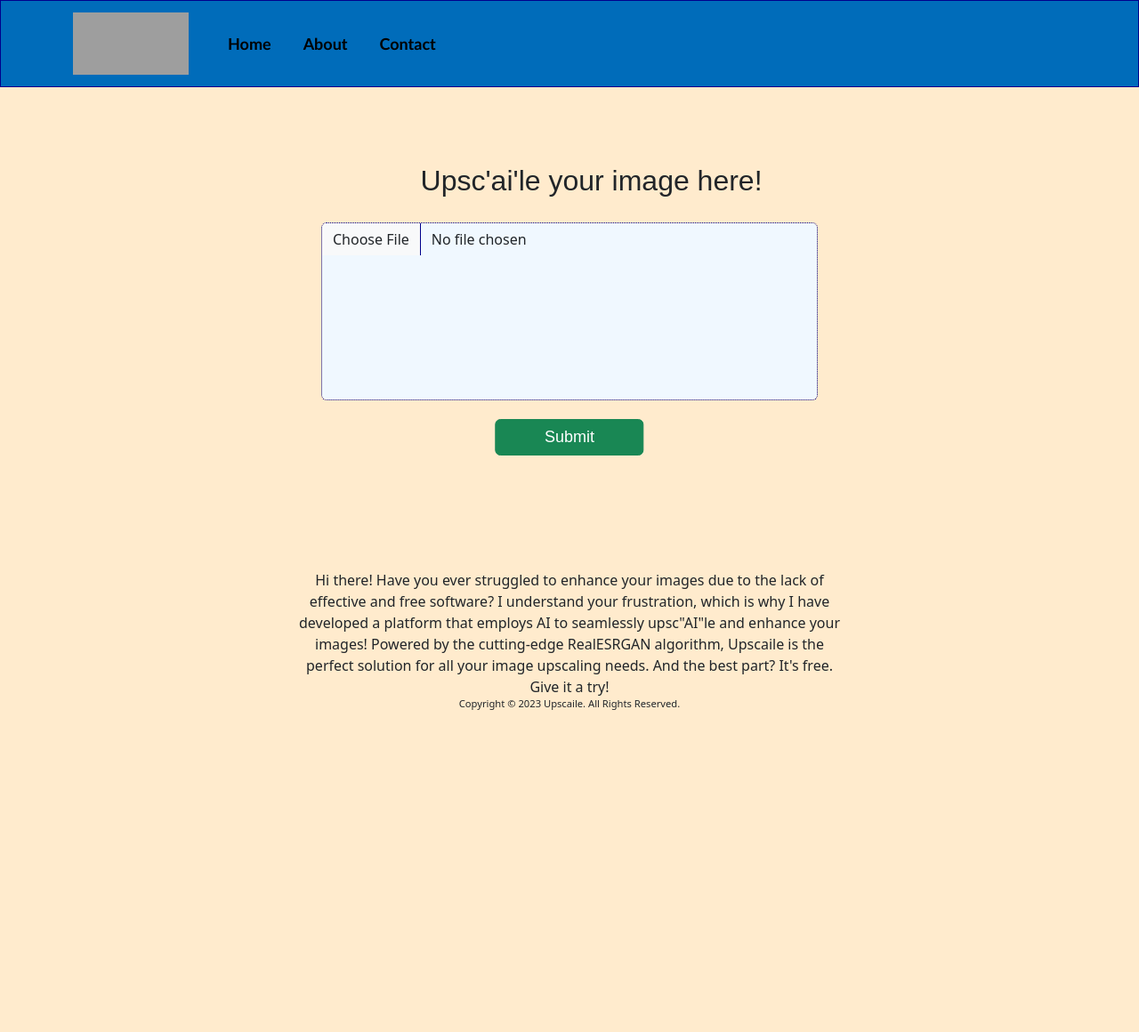
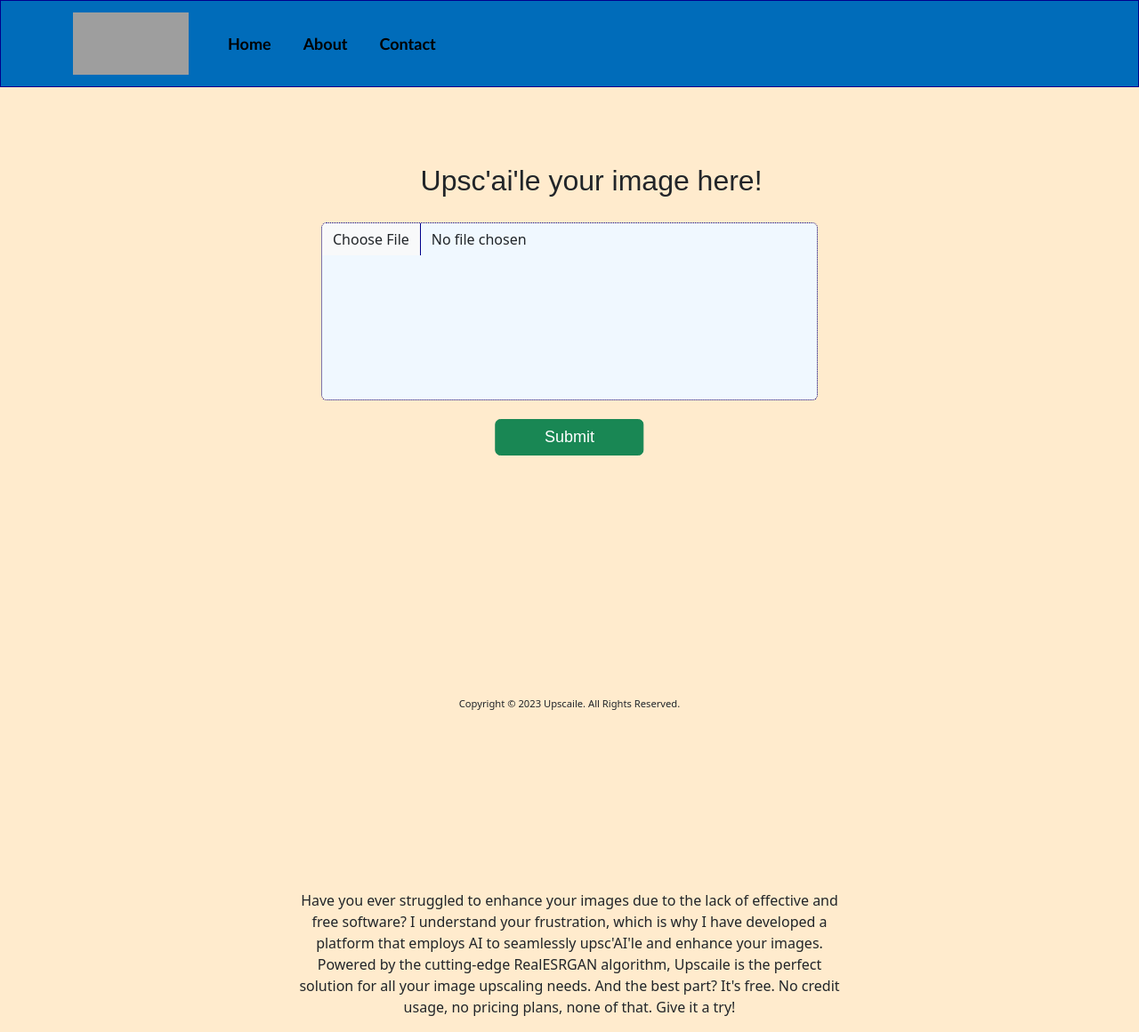
Before and after one commit to AdiBak/upscaile, a Flask app: page / in a window 1280 px wide. Shown: the whole page at 89% size. Before the commit the page ends 798 px from the top, so only its background shows below. Run offline with Flask 3, Linux system fonts and the light colour scheme; grey boxes are pictures that could not be loaded.

Commit message:
modified html nav positioning and others

```diff
--- a/templates/index.html
+++ b/templates/index.html
@@ -21,13 +21,14 @@
             height: 100%;
             margin: 0px;
             padding: 0px;
-            overflow-x: hidden;
+            overflow-x: clip;
             background-color: blanchedalmond;
         }
 
         .overallbox {
             position: relative;
             top: 20%;
+            z-index: 1;
         }
 
         .input-group {
@@ -36,6 +37,7 @@
             width: 50%;
             top: 20px;
             border-radius: 2px;
+
         }
 
         .form-control {
@@ -46,6 +48,7 @@
             width: 100%;
             height: 200px;
             left: 50%;
+
         }
 
         #inputGroupFileAddon04 {
@@ -61,30 +64,35 @@
 
         .flashbox {
             left: 50%;
+            top: 12%;
+            height: 50px;
+            position: absolute;
+            transform: translate(-50%);
+            z-index: 1;
+
         }
 
         .error-img {
             position: relative;
-            top: 50%;
-            width: 3%;
-            height: 3%;
+            top: 0px;
             left: 35%;
+            height: 100%;
+
         }
 
         .error {
             position: relative;
             top: 0px;
             color: red;
-            margin-left: 225px;
+            margin-left: 230px;
             display: inline;
         }
 
         .success-img {
             position: relative;
-            top: 50%;
-            width: 3%;
-            height: 3%;
+            top: 0px;
             left: 33%;
+            height: 100%;
         }
 
         .success {
@@ -111,7 +119,8 @@
         .container-fullwidth {
             width: 100%;
             position: fixed;
-            z-index: 10;
+            top: 0px;
+            z-index: 2;
         }
 
         .navbar-light {
@@ -147,7 +156,7 @@
         #aboutdiv {
             width: 50%;
             position: absolute;
-            top: 80%;
+            top: 1000px;
             text-align: center;
             left: 50%;
             transform: translate(-50%);
@@ -161,6 +170,7 @@
             position: fixed;
             text-align: center;
             font-size: 0.7rem;
+            z-index: 2;
         }
 
     </style>
@@ -222,13 +232,14 @@
 
 <div class="container-lg" id="aboutdiv">
     <p>
-        Hi there! Have you ever struggled to enhance your images due to the lack of effective
+        Have you ever struggled to enhance your images due to the lack of effective
         and free software? I understand your frustration, which is why I
-        have developed a platform that employs AI to seamlessly upsc"AI"le and enhance
-        your images!
+        have developed a platform that employs AI to seamlessly upsc'AI'le and enhance
+        your images.
 
         Powered by the cutting-edge RealESRGAN algorithm, Upscaile is the perfect
-        solution for all your image upscaling needs. And the best part? It's free.
+        solution for all your image upscaling needs. And the best part? It's free. No credit usage,
+        no pricing plans, none of that.
 
         Give it a try!</p>
 </div>
```
